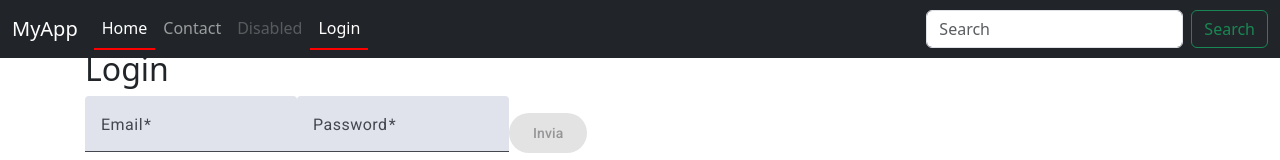
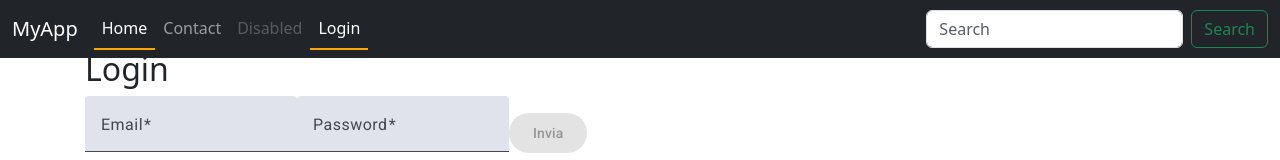
Before and after one commit to Fil88-6912/MyApp-Ums, an Angular app: page /singin in a window 1280 px wide. Shown: the top 160 px of the page. Built offline with nearby package versions, Linux system fonts and the light colour scheme.

Commit message:
Update navbar.component.css

```diff
--- a/src/app/componenti/navbar/navbar.component.css
+++ b/src/app/componenti/navbar/navbar.component.css
@@ -1,5 +1,5 @@
 .active {
-    border-bottom: 2px solid red;
+    border-bottom: 2px solid orange;
   }
 
 .person {
```
